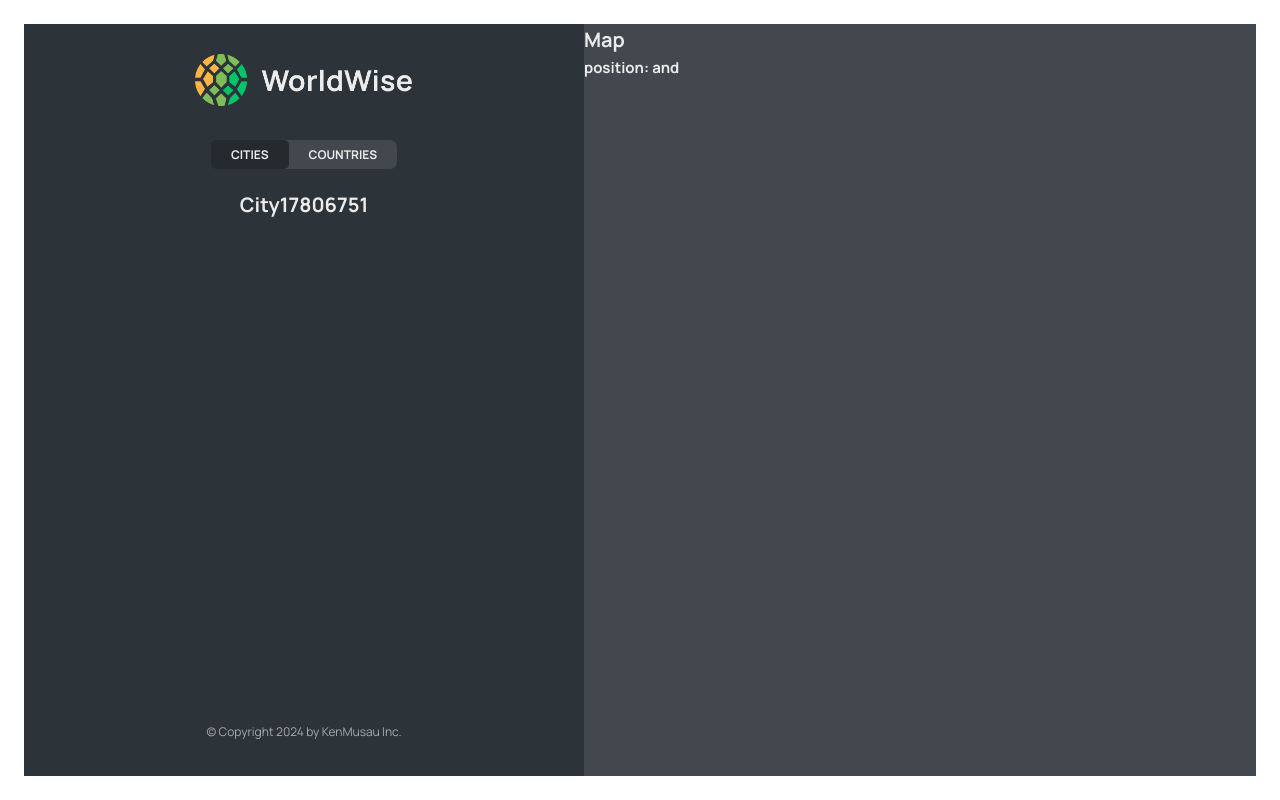
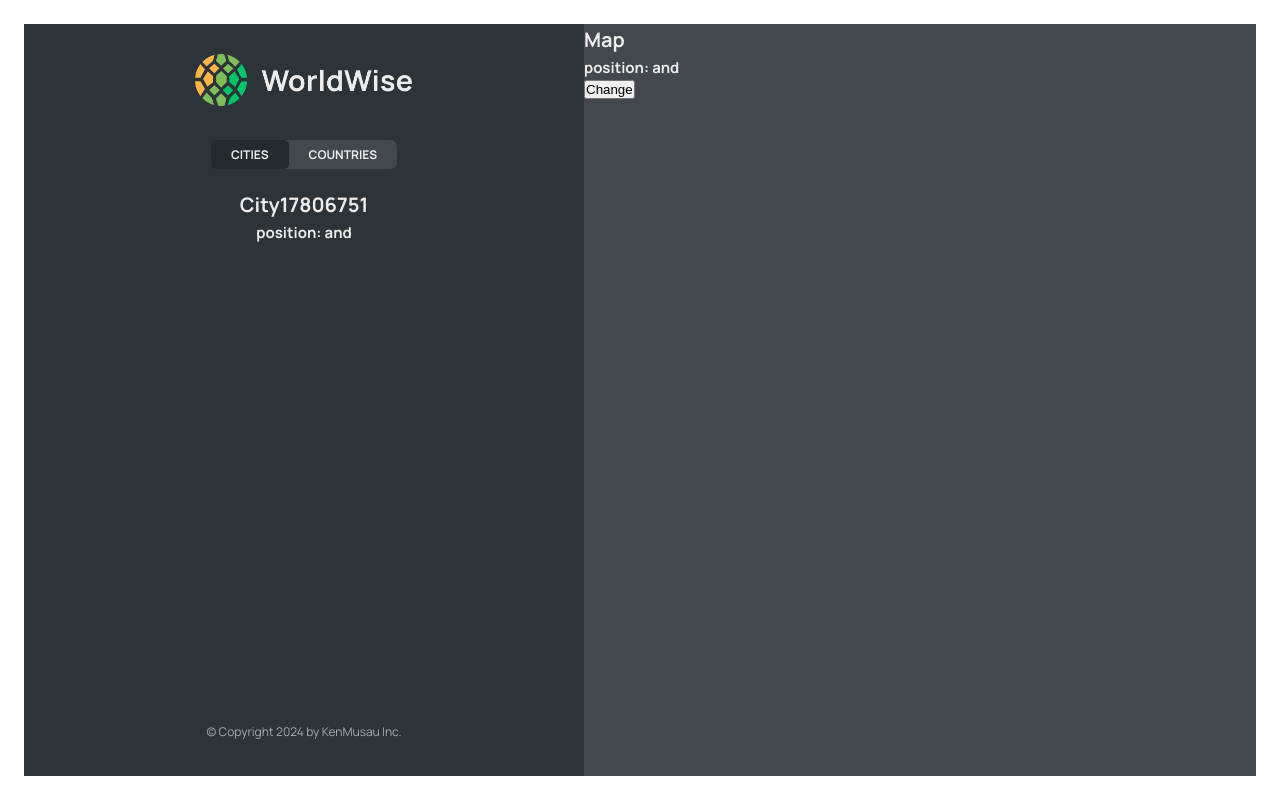
Before and after one commit to Ken-Musau/tour, a React (Vite) app: page /app/cities/17806751 in a window 1280 px wide. Built offline with nearby package versions, Linux system fonts and the light colour scheme; data requests are answered from the project's data file.

Commit message:
update search paraams

```diff
--- a/src/components/City.jsx
+++ b/src/components/City.jsx
@@ -1,6 +1,6 @@
 // import styles from "./City.module.css";
 
-import { useParams } from "react-router-dom";
+import { useParams, useSearchParams } from "react-router-dom";
 
 // const formatDate = (date) =>
 //   new Intl.DateTimeFormat("en", {
@@ -13,6 +13,11 @@ import { useParams } from "react-router-dom";
 function City() {
   const { id } = useParams();
 
+  const [searchParams, setSearchParams] = useSearchParams();
+
+  const lat = searchParams.get("lat");
+  const lng = searchParams.get("lng");
+
   // TEMP DATA
   // const currentCity = {
   //   cityName: "Lisbon",
@@ -23,7 +28,14 @@ function City() {
 
   // const { cityName, emoji, date, notes } = currentCity;
 
-  return <h1>City{id}</h1>;
+  return (
+    <>
+      <h1>City{id}</h1>
+      <h2>
+        position: {lat} and {lng}
+      </h2>
+    </>
+  );
 
   // return (
   //   <div className={styles.city}>
--- a/src/components/Map.jsx
+++ b/src/components/Map.jsx
@@ -12,6 +12,14 @@ function Map() {
       <h2>
         position: {lat} and {lng}
       </h2>
+
+      <button
+        onClick={() => {
+          setSearchParams({ lat: 50, lng: 30 });
+        }}
+      >
+        Change
+      </button>
     </div>
   );
 }
```
